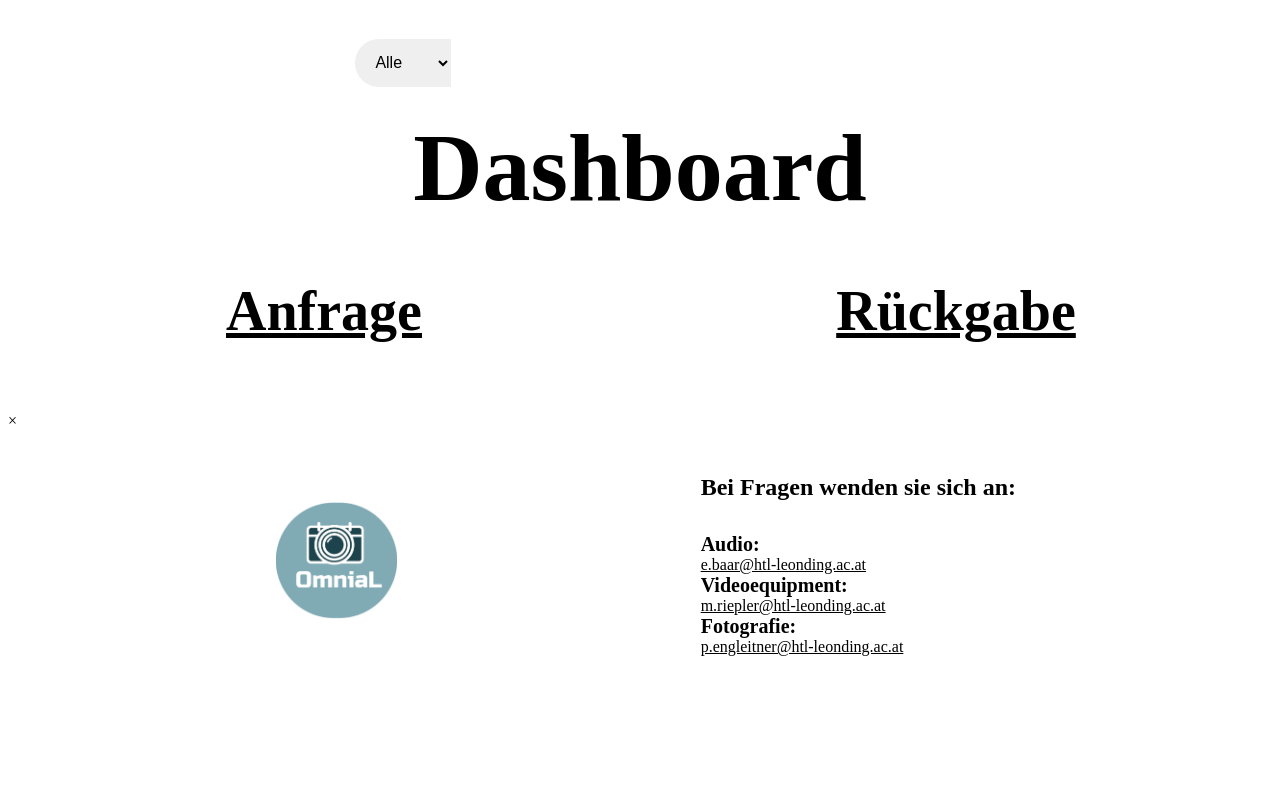
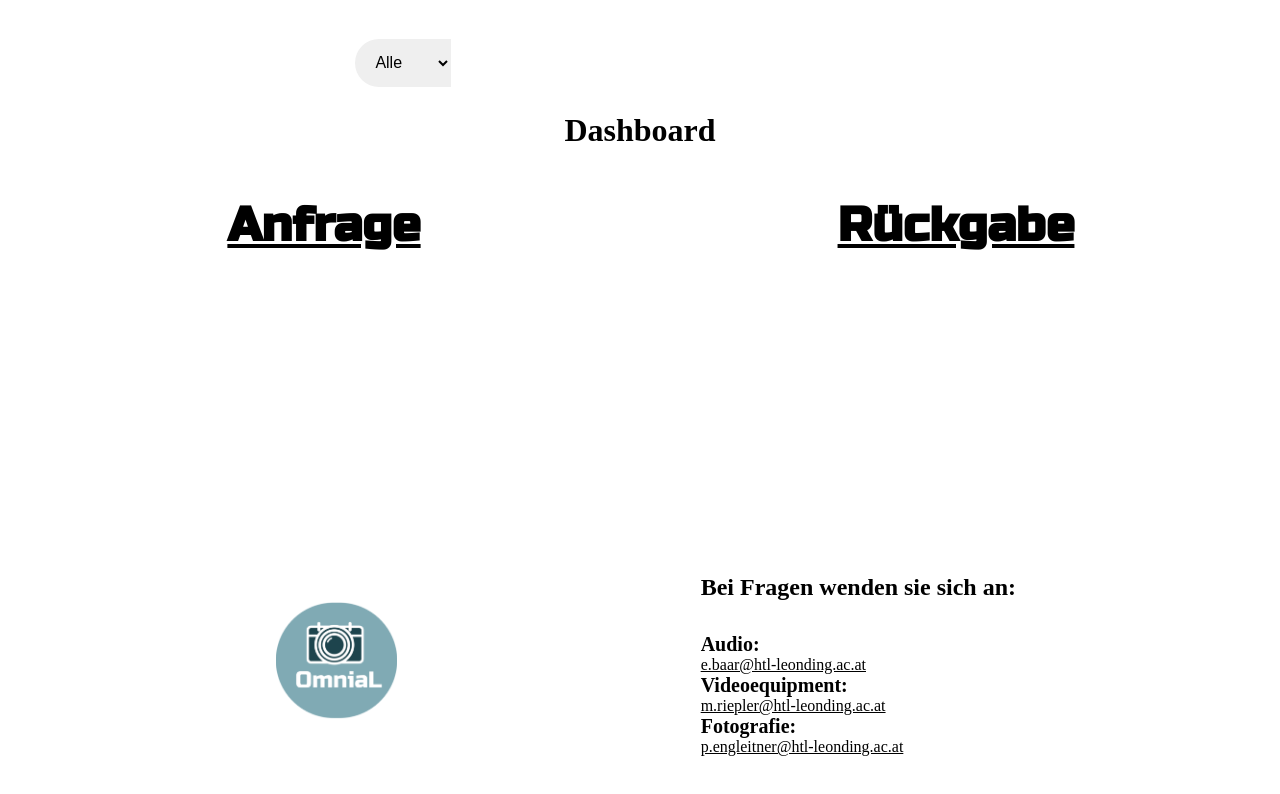
Before and after one commit to S-Stoeger/OmniaL, an Angular app in the folder code/frontend/: page /dashboard in a window 1280 px wide. Shown: the top 794 px of the page. Built offline with nearby package versions, Linux system fonts and the light colour scheme; no server answers.

Commit message:
fixed dashboard fetch

```diff
--- a/code/frontend/src/app/amount-settings/amount-settings.component.ts
+++ b/code/frontend/src/app/amount-settings/amount-settings.component.ts
@@ -5,7 +5,6 @@ import {NgIf} from '@angular/common';
 @Component({
   selector: 'app-amount-settings',
   imports: [
-    NgIf
   ],
   templateUrl: './amount-settings.component.html',
   styleUrl: './amount-settings.component.css'
--- a/code/frontend/src/app/rental.ts
+++ b/code/frontend/src/app/rental.ts
@@ -2,6 +2,7 @@ import {Person} from './person';
 
 export interface Rental {
   person: Person,
-  date: Date,
+  leaseDate: Date,
+  returnDate: Date,
   returned: boolean
 }
--- a/code/frontend/src/app/reservation-exchange/reservation-exchange.component.html
+++ b/code/frontend/src/app/reservation-exchange/reservation-exchange.component.html
@@ -1,7 +1,7 @@
 <div class="dashboard-exchange" *ngFor="let rental of rentals">
   <a id="openModalBtn" (click)="openModal(rental)"><i class="fa-solid fa-circle-info"></i></a>
   <p class="dashboard-exchange-text">{{ rental.person.surname }} {{ rental.person.firstname }}<p>
-  <p class="dashboard-exchange-text">{{ rental.date | date: "dd.MM.yyyy" }} - {{ rental.date | date: "dd.MM.yyyy" }}<p>
+  <p class="dashboard-exchange-text">{{ rental.leaseDate | date: "dd.MM.yyyy" }} - {{ rental.returnDate | date: "dd.MM.yyyy" }}<p>
   <div class="dashboard-exchange-status">
     <i class="fa-solid fa-x"></i><i class="fa-solid fa-check"></i>
   </div>
--- a/code/frontend/src/app/shop-cart/shop-cart.component.ts
+++ b/code/frontend/src/app/shop-cart/shop-cart.component.ts
@@ -51,7 +51,8 @@ export class ShopCartComponent implements OnInit {
 
     const rentalOriginal: Rental = {
       person: person,
-      date: new Date("2023-11-15T19:00:00.000+00:00"),
+      leaseDate: new Date("2023-11-15T19:00:00.000+00:00"),
+      returnDate: new Date("2023-11-15T19:00:00.000+00:00"),
       returned: false
     }
 
--- a/code/frontend/src/app/shop-dashboard/shop-dashboard.component.css
+++ b/code/frontend/src/app/shop-dashboard/shop-dashboard.component.css
@@ -1,6 +1,5 @@
 #dashboard-header {
-  color: var(--dark_blue);
-  font-size: 6rem;
+  color: var(--black);
   font-weight: bold;
   text-align: center;
   margin-bottom: 0;
@@ -11,6 +10,7 @@
   display: flex;
   justify-content: space-around;
   margin-bottom: 1%;
+  height: 46vh;
 }
 
 #dashboard-request-box, #dashboard-return-box {
@@ -19,9 +19,10 @@
 }
 
 #dashboard-request-header, #dashboard-return-header {
-  color: var(--dark_blue);
+  color: var(--black);
+  font-family: "Russo One", sans-serif;
   text-decoration: underline;
-  font-size: 3.5rem;
+  font-size: 3rem;
   font-weight: bold;
 }
 
--- a/code/frontend/src/app/shop-dashboard/shop-dashboard.component.html
+++ b/code/frontend/src/app/shop-dashboard/shop-dashboard.component.html
@@ -1,4 +1,4 @@
-<p id="dashboard-header">Dashboard</p>
+<h1 id="dashboard-header">Dashboard</h1>
 <div id="dashboard-box">
   <div id="dashboard-request-box">
     <p id="dashboard-request-header">Anfrage</p>
@@ -17,7 +17,7 @@
 <div id="myModal" class="modal">
   <!-- Modal Content -->
   <div class="modal-content">
-    <span class="close-btn">&times;</span>
+    <span class="close-btn"></span>
     <div id="dashboard-equipment"></div>
   </div>
 </div>
```
